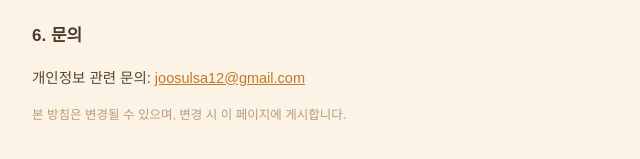
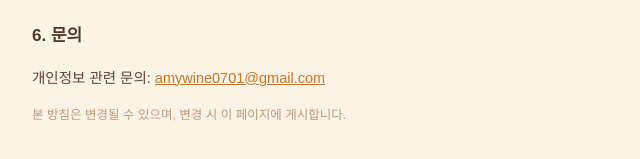
Before and after one commit to jhhong71/bokbup-app, a website: page public/privacy.html in a window 1280 px wide. Shown: the part 1103-1262 px from the top of the page, 288-928 px from the left. Drawn offline with Linux system fonts and the light colour scheme.

Commit message:
개인정보처리방침 문의 이메일 변경 (amywine0701@gmail.com)
Co-Authored-By: Claude Fable 5 <noreply@anthropic.com>

```diff
--- a/public/privacy.html
+++ b/public/privacy.html
@@ -51,7 +51,7 @@ a{color:#C4762A}
 <p>본 앱은 개인정보를 수집하지 않으므로 아동에 대해서도 별도의 개인정보를 수집하지 않습니다.</p>
 
 <h2>6. 문의</h2>
-<p>개인정보 관련 문의: <a href="mailto:joosulsa12@gmail.com">joosulsa12@gmail.com</a></p>
+<p>개인정보 관련 문의: <a href="mailto:amywine0701@gmail.com">amywine0701@gmail.com</a></p>
 
 <p class="muted">본 방침은 변경될 수 있으며, 변경 시 이 페이지에 게시합니다.</p>
 </div>
```
